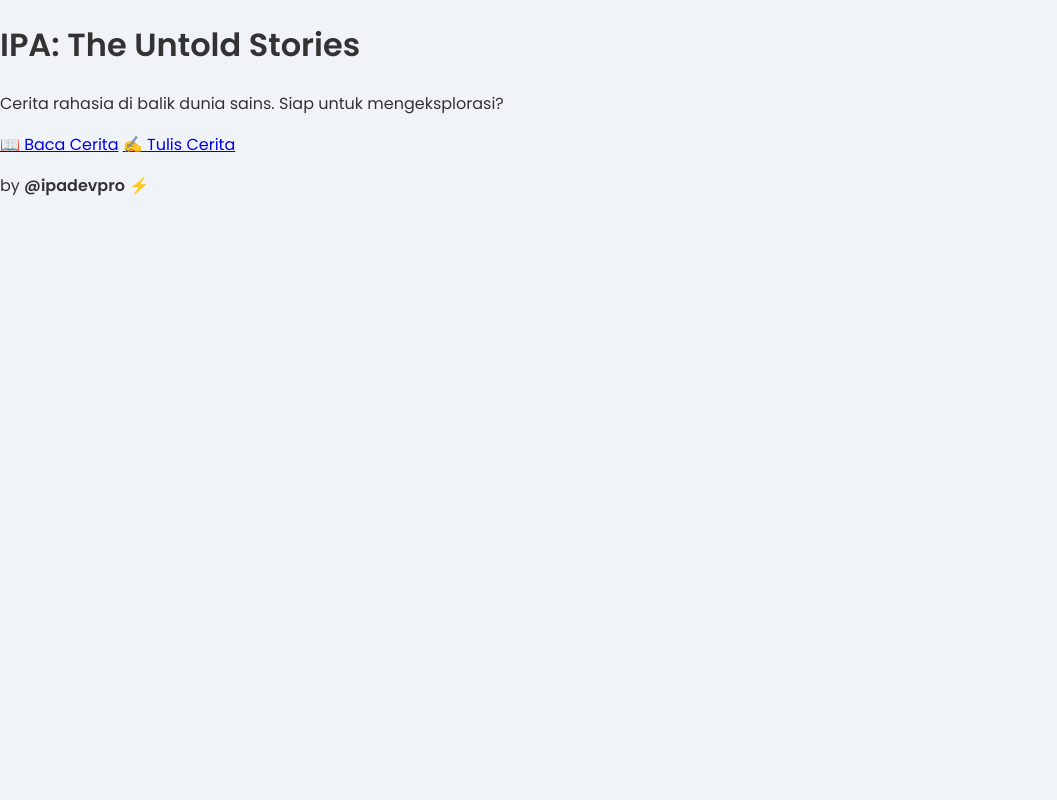
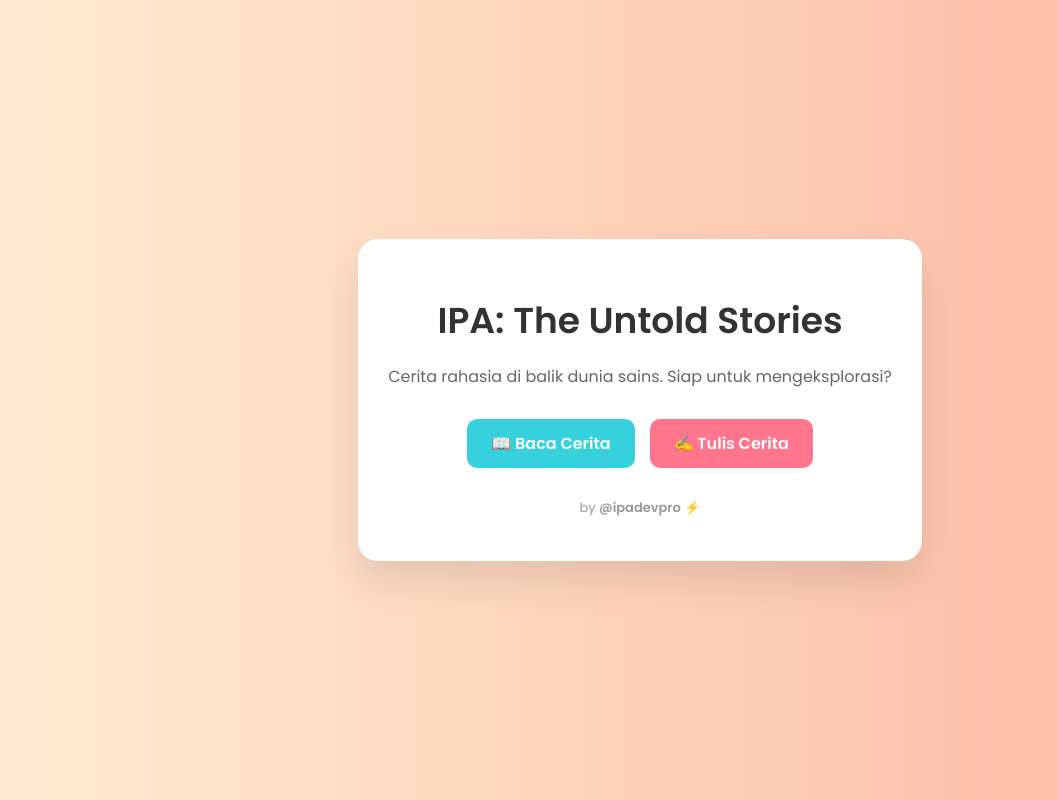
Before and after one commit to ipadevpro/kisi-us-ipa, a plain HTML site: page index.html in a window 1280 px wide. Shown: the whole page, without its empty margins (0-1057 px from the left). Drawn offline with Linux system fonts and the light colour scheme.

Commit message:
Update style.css

```diff
--- a/style.css
+++ b/style.css
@@ -130,3 +130,76 @@ header h1 {
   font-weight: 600;
   margin: 0 0 10px 0;
 }
+/* Landing Page */
+.landing-page {
+  background: linear-gradient(to right, #ffecd2 0%, #fcb69f 100%);
+  height: 100vh;
+  display: flex;
+  align-items: center;
+  justify-content: center;
+  text-align: center;
+  font-family: 'Poppins', sans-serif;
+}
+
+.landing-container {
+  max-width: 600px;
+  padding: 30px;
+  background: white;
+  border-radius: 20px;
+  box-shadow: 0 20px 40px rgba(0,0,0,0.1);
+  animation: fadeIn 1s ease;
+}
+
+.main-title {
+  font-size: 36px;
+  font-weight: 700;
+  margin-bottom: 10px;
+  color: #333;
+}
+
+.tagline {
+  font-size: 16px;
+  color: #666;
+  margin-bottom: 30px;
+}
+
+.action-btns {
+  display: flex;
+  justify-content: center;
+  gap: 15px;
+  flex-wrap: wrap;
+}
+
+.btn-landing {
+  padding: 12px 24px;
+  background: #36d1dc;
+  color: white;
+  text-decoration: none;
+  border-radius: 10px;
+  font-weight: 600;
+  transition: transform 0.2s, background 0.2s;
+}
+
+.btn-landing:hover {
+  background: #5b86e5;
+  transform: scale(1.05);
+}
+
+.btn-alt {
+  background: #ff758c;
+}
+
+.btn-alt:hover {
+  background: #ff6a85;
+}
+
+.footer-text {
+  margin-top: 30px;
+  font-size: 13px;
+  color: #999;
+}
+
+@keyframes fadeIn {
+  from { opacity: 0; transform: translateY(20px); }
+  to { opacity: 1; transform: translateY(0); }
+}
```
